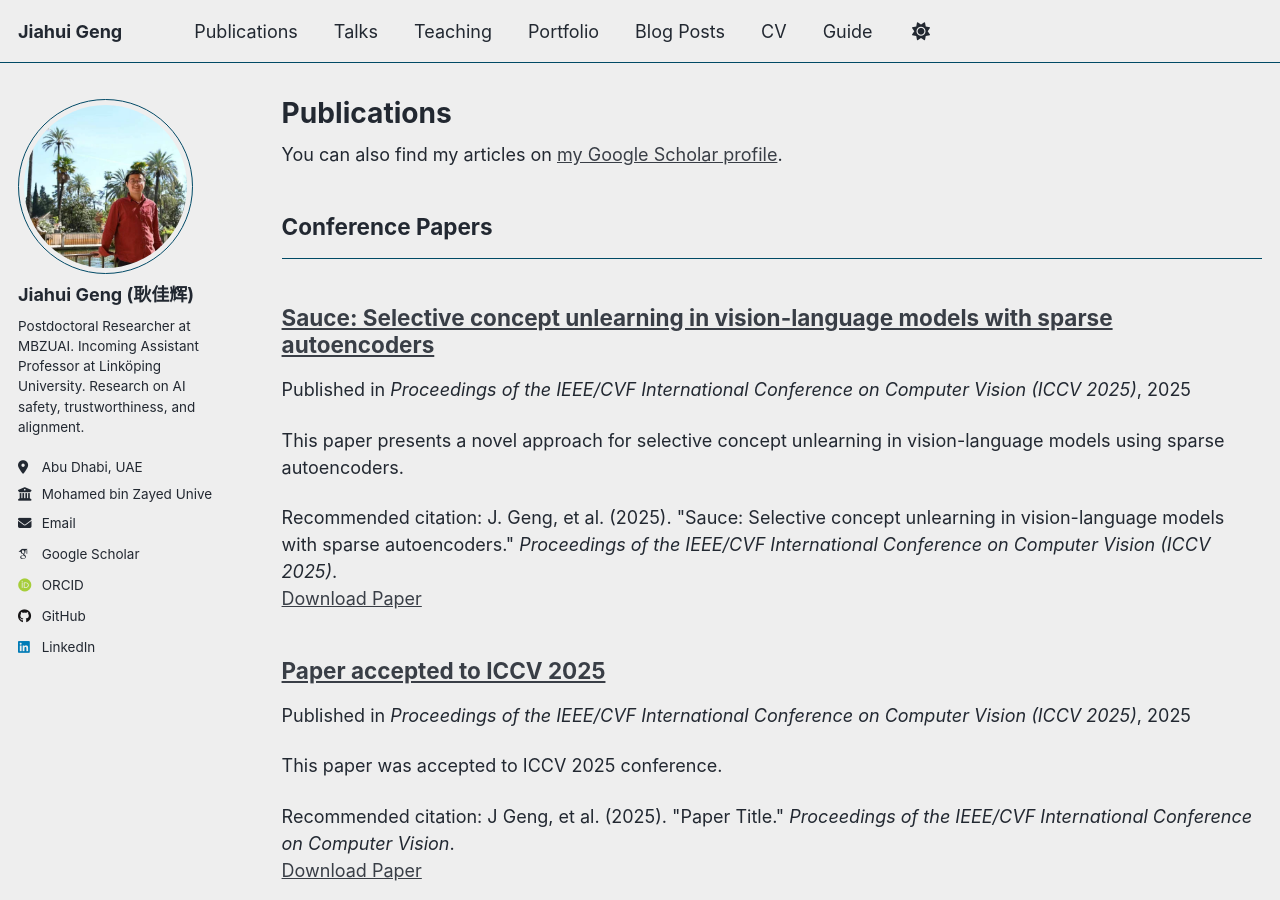
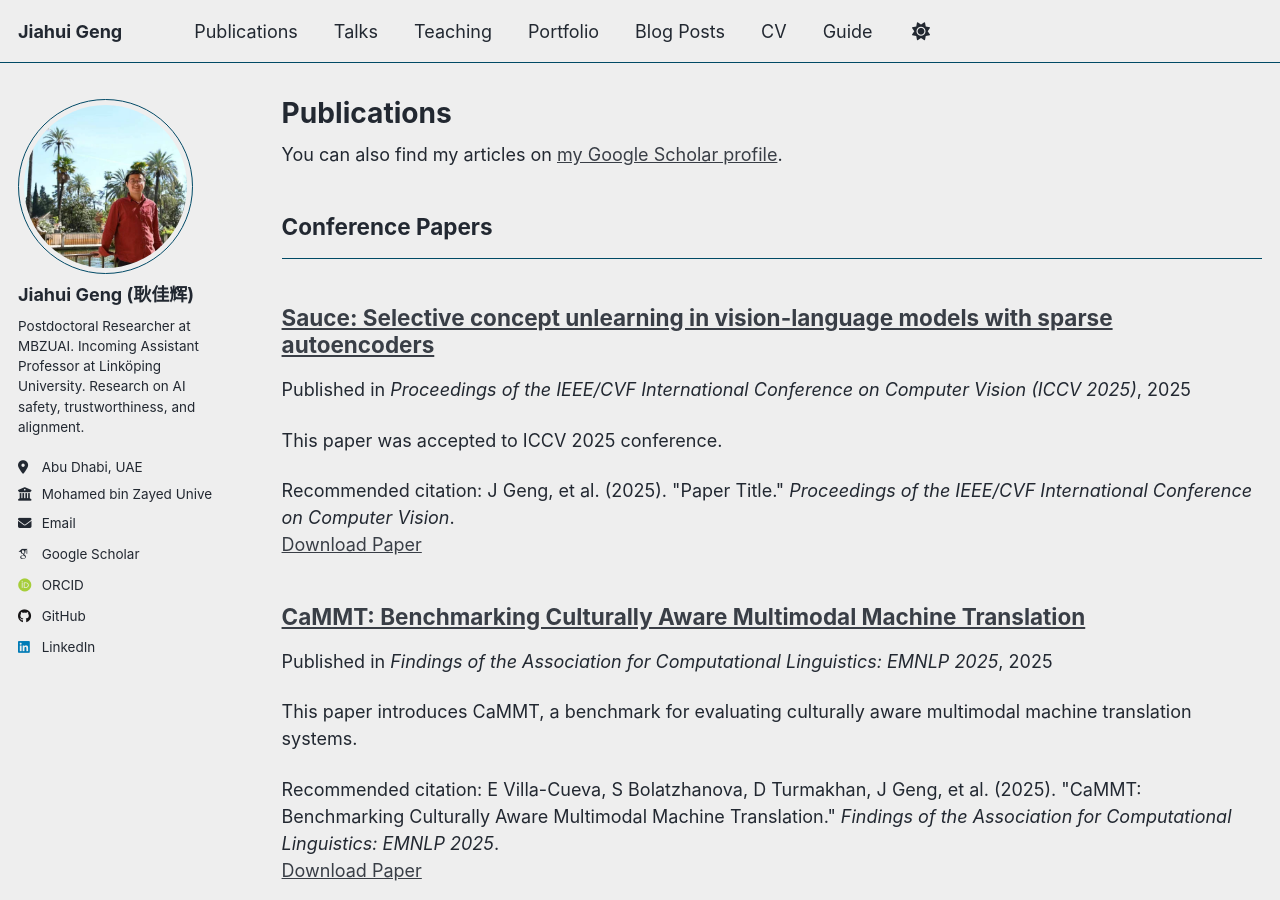
Before and after one commit to jiahuigeng/jiahuigeng.github.io, a Jekyll site: the page built from _pages/publications.html, in a window 1280 px wide and 900 px high. Built offline with Jekyll 4.4.1, drawn with Linux system fonts in a browser that asks for light colours; some web fonts are replaced; a script that is not in the unit is left out; some of the changed text lies outside the part shown.

Commit message:
add publications

```diff
--- a/_publications/2024-12-01-aaai-2025-paper.md
+++ b/_publications/2024-12-01-aaai-2025-paper.md
@@ -1,5 +1,5 @@
 ---
-title: "Paper accepted to AAAI 2025"
+title: "Internal activation revision: Safeguarding vision language models without parameter update"
 collection: publications
 category: conferences
 permalink: /publication/2024-12-01-aaai-2025-paper
--- a/_publications/2025-02-01-internal-activation-aaai.md
+++ /dev/null
@@ -1,17 +0,0 @@
----
-title: "Internal activation revision: Safeguarding vision language models without parameter update"
-collection: publications
-category: conferences
-permalink: /publication/2025-02-01-internal-activation-aaai
-excerpt: 'This paper presents a method for safeguarding vision language models through internal activation revision without requiring parameter updates.'
-date: 2025-02-01
-venue: 'Proceedings of the 39th AAAI Conference on Artificial Intelligence (AAAI 2025)'
-paperurl: '#'
-citation: 'J. Geng, et al. (2025). &quot;Internal activation revision: Safeguarding vision language models without parameter update.&quot; <i>Proceedings of the 39th AAAI Conference on Artificial Intelligence (AAAI 2025)</i>.'
----
-
-This paper introduces a novel approach for safeguarding vision language models through internal activation revision, eliminating the need for parameter updates while maintaining model safety and performance.
-
-[Download paper here](#)
-
-Recommended citation: J. Geng, et al. (2025). "Internal activation revision: Safeguarding vision language models without parameter update." <i>Proceedings of the 39th AAAI Conference on Artificial Intelligence (AAAI 2025)</i>.
--- a/_publications/2025-05-04-iccv-2025-paper.md
+++ b/_publications/2025-05-04-iccv-2025-paper.md
@@ -1,5 +1,5 @@
 ---
-title: "Paper accepted to ICCV 2025"
+title: "Sauce: Selective concept unlearning in vision-language models with sparse autoencoders"
 collection: publications
 category: conferences
 permalink: /publication/2025-05-04-iccv-2025-paper
--- a/_publications/2025-10-01-sauce-iccv.md
+++ /dev/null
@@ -1,17 +0,0 @@
----
-title: "Sauce: Selective concept unlearning in vision-language models with sparse autoencoders"
-collection: publications
-category: conferences
-permalink: /publication/2025-10-01-sauce-iccv
-excerpt: 'This paper presents a novel approach for selective concept unlearning in vision-language models using sparse autoencoders.'
-date: 2025-10-01
-venue: 'Proceedings of the IEEE/CVF International Conference on Computer Vision (ICCV 2025)'
-paperurl: '#'
-citation: 'J. Geng, et al. (2025). &quot;Sauce: Selective concept unlearning in vision-language models with sparse autoencoders.&quot; <i>Proceedings of the IEEE/CVF International Conference on Computer Vision (ICCV 2025)</i>.'
----
-
-This paper introduces Sauce, a method for selective concept unlearning in vision-language models using sparse autoencoders. The approach enables targeted removal of specific concepts while preserving overall model performance.
-
-[Download paper here](#)
-
-Recommended citation: J. Geng, et al. (2025). "Sauce: Selective concept unlearning in vision-language models with sparse autoencoders." <i>Proceedings of the IEEE/CVF International Conference on Computer Vision (ICCV 2025)</i>.
```
